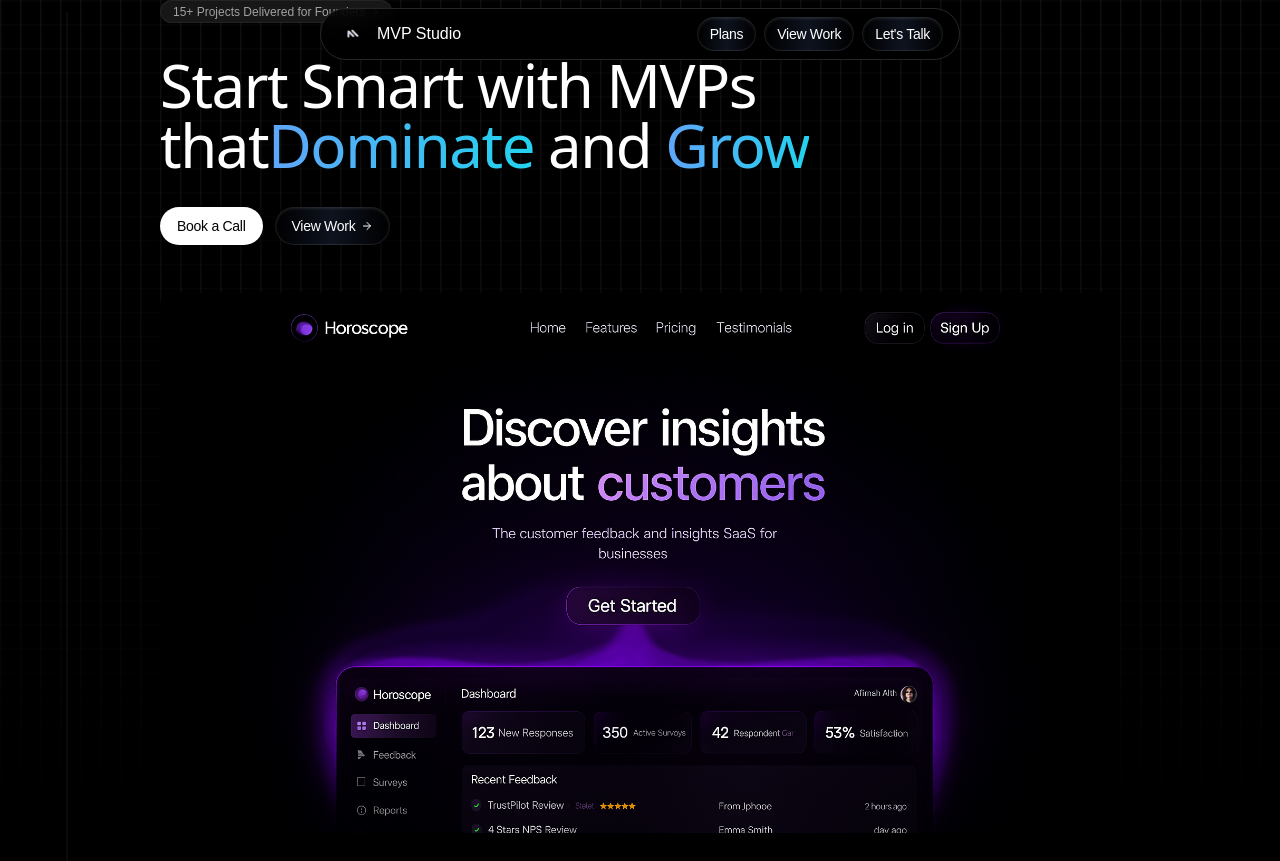
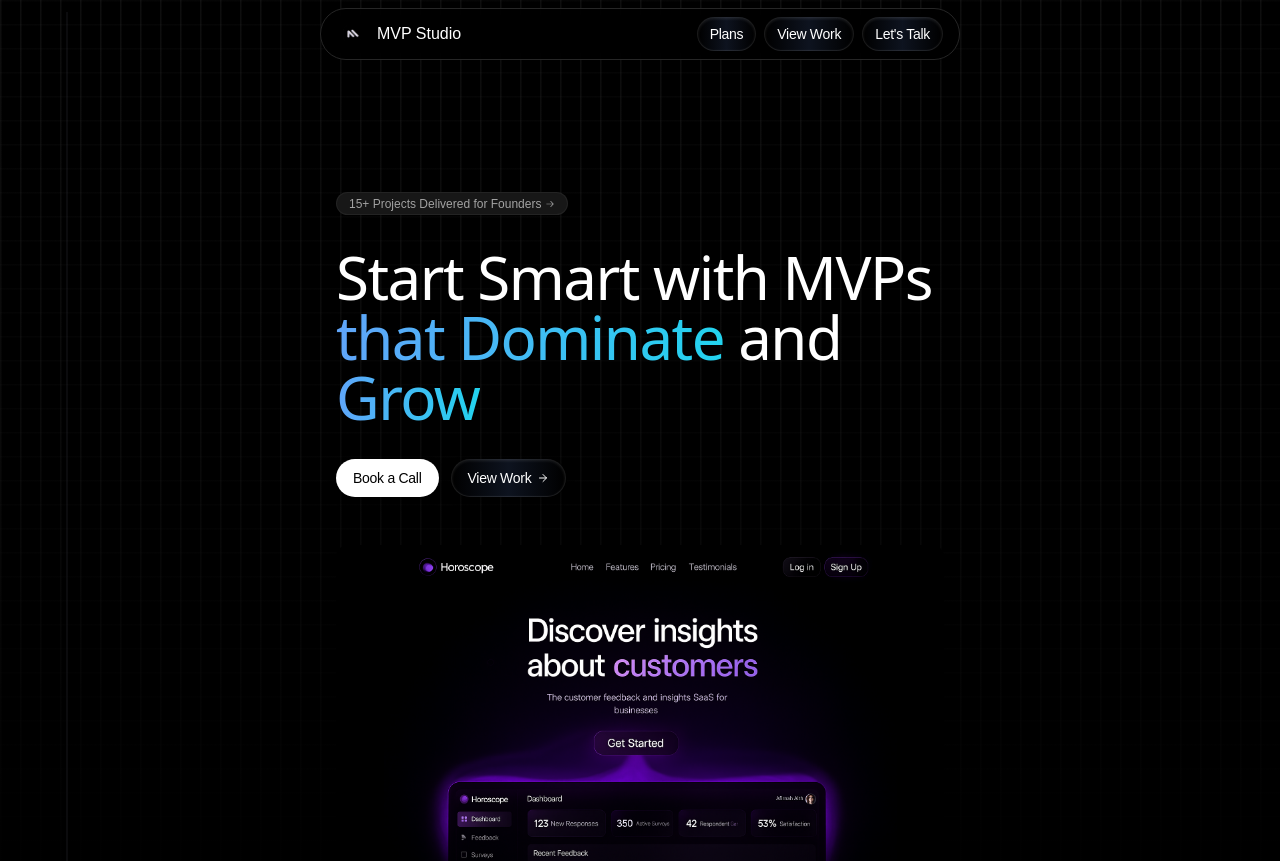
Before and after one commit to abhishekxdev/mymvp, a Next.js app: page / in a window 1280 px wide. Shown: the top 861 px of the page. Built offline with nearby package versions, Linux system fonts and the light colour scheme; what tailwindcss-intersect, tailwindcss-motion would draw is missing.

Commit message:
Fix Hero desktop line break and section alignment

```diff
--- a/components/marketing/Hero.tsx
+++ b/components/marketing/Hero.tsx
@@ -94,7 +94,7 @@ export default function Hero() {
   const currentProject = projects[currentProjectIndex]
 
   return (
-    <div className="min-h-screen w-screen flex flex-col items-center justify-center relative bg-black">
+    <div className="min-h-[80vh] w-screen flex flex-col items-center justify-center relative bg-black">
       {/* Overlay for better readability */}
       <div className="absolute top-0 left-0 w-full h-full bg-black/40"></div>
 
@@ -104,16 +104,15 @@ export default function Hero() {
         <div className="absolute inset-0 bg-gradient-to-b from-transparent via-black/30 to-black"></div>
       </div>
 
-      {/* Main Content */}
-      <div className="max-w-5xl mx-auto z-10 px-4 md:px-8 pl-12 md:pl-8">
+      {/* Main Content - Aligned with other sections */}
+      <div className="max-w-2xl mx-auto z-10 px-4 md:px-8 pl-12 md:pl-8 mt-10 md:mt-48">
         <div className="flex flex-col items-start justify-center gap-6 md:gap-8 text-left motion-translate-y-in-100 motion-duration-[1s] motion-ease-spring-smooth">
           <AnimatedShinyTextDemo/>
 
-          {/* Heading with proper mobile line breaks and original font */}
+          {/* Heading with forced line break for desktop */}
           <h1 className="text-white text-4xl md:text-6xl tracking-tight font-sans">
-            Start Smart with MVPs <span className="block md:inline">that</span>
-            <br className="block md:hidden" />
-            <span className="text-transparent bg-clip-text bg-gradient-to-r from-blue-400 to-cyan-400">Dominate</span> and <span className="text-transparent bg-clip-text bg-gradient-to-r from-blue-400 to-cyan-400">Grow</span>
+            Start Smart with MVPs<br />
+            <span className="text-transparent bg-clip-text bg-gradient-to-r from-blue-400 to-cyan-400">that Dominate</span> and <span className="text-transparent bg-clip-text bg-gradient-to-r from-blue-400 to-cyan-400">Grow</span>
           </h1>
 
           <div className="flex flex-col sm:flex-row items-start sm:items-center gap-3">
```
